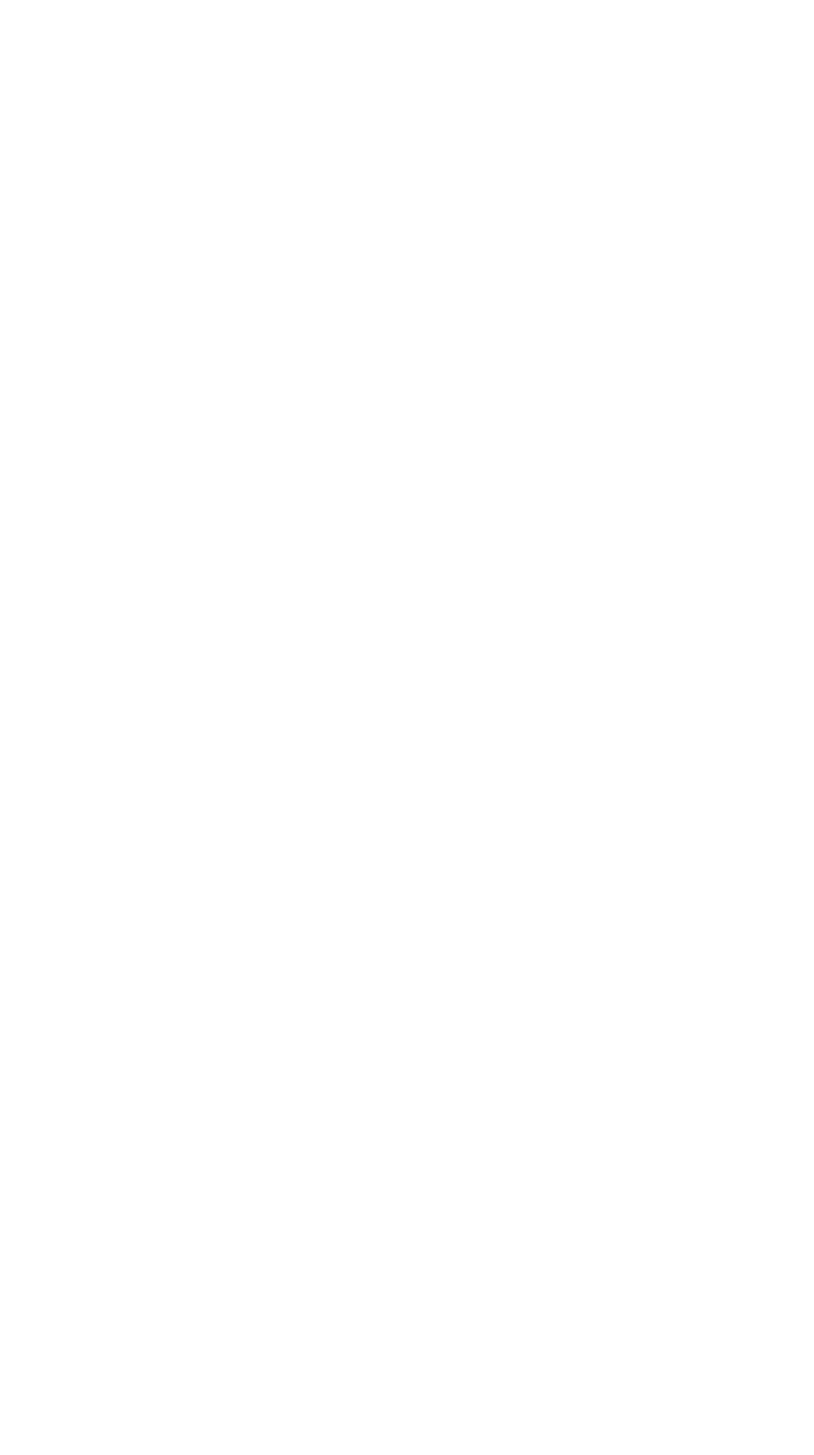
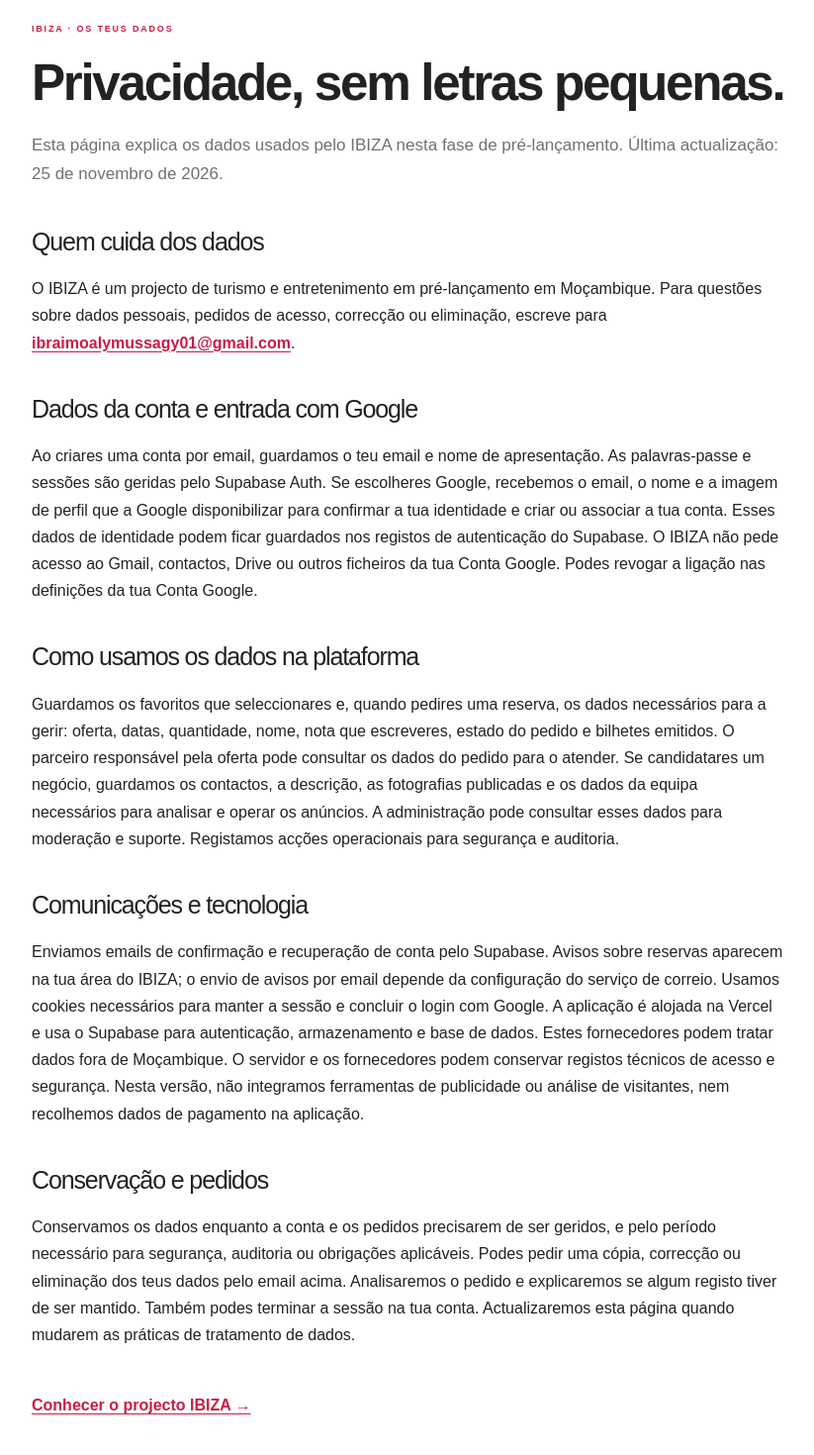
Before and after one commit to alyMussagy/Ibiza, a Next.js app: page /privacidade in a window 1280 px wide. Before the commit this address had no page. Shown: the part 140-1610 px from the top of the page at 99% size, without its empty margins (158-981 px from the left). Before the commit the page ends 800 px from the top, so only its background shows below. Built offline with nearby package versions, Linux system fonts and the light colour scheme.

Commit message:
Publish privacy page and update Next.js security patch

```diff
--- a/package.json
+++ b/package.json
@@ -27,7 +27,7 @@
     "clsx": "2.1.1",
     "drizzle-orm": "0.45.4",
     "lucide-react": "1.65.0",
-    "next": "16.4.3",
+    "next": "16.4.6",
     "nodemailer": "^10.3.1",
     "postgres": "4.0.0",
     "qrcode": "^1.5.4",
--- a/src/app/globals.css
+++ b/src/app/globals.css
@@ -693,6 +693,30 @@ p {
 .prose-page h2 {
   font-size: 25px;
   margin: 35px 0 15px;
+}
+.privacy-page p {
+  max-width: 760px;
+  line-height: 1.7;
+}
+.privacy-page a,
+.auth-privacy a {
+  color: #c91c47;
+  font-weight: 650;
+  text-decoration: underline;
+  text-underline-offset: 3px;
+}
+.privacy-page a:focus-visible,
+.auth-privacy a:focus-visible {
+  outline: 2px solid #c91c47;
+  outline-offset: 3px;
+}
+.privacy-return {
+  margin-top: 44px;
+}
+.account-panel > .auth-privacy {
+  margin-top: 18px;
+  font-size: 12px;
+  line-height: 1.6;
 }
 .skeleton {
   height: 340px;
--- /dev/null
+++ b/src/app/privacidade/page.tsx
@@ -0,0 +1,81 @@
+import Link from "next/link";
+
+export const metadata = { title: "Privacidade" };
+
+export default function Privacy() {
+  return (
+    <main id="main" className="shell category-page prose-page privacy-page">
+      <span className="eyebrow coral">IBIZA · OS TEUS DADOS</span>
+      <h1>Privacidade, sem letras pequenas.</h1>
+      <p className="lead">
+        Esta página explica os dados usados pelo IBIZA nesta fase de
+        pré-lançamento. Última actualização: 25 de novembro de 2026.
+      </p>
+
+      <h2>Quem cuida dos dados</h2>
+      <p>
+        O IBIZA é um projecto de turismo e entretenimento em pré-lançamento em
+        Moçambique. Para questões sobre dados pessoais, pedidos de acesso,
+        correcção ou eliminação, escreve para{" "}
+        <a href="mailto:ibraimoalymussagy01@gmail.com">
+          ibraimoalymussagy01@gmail.com
+        </a>
+        .
+      </p>
+
+      <h2>Dados da conta e entrada com Google</h2>
+      <p>
+        Ao criares uma conta por email, guardamos o teu email e nome de
+        apresentação. As palavras-passe e sessões são geridas pelo Supabase
+        Auth. Se escolheres Google, recebemos o email, o nome e a imagem de
+        perfil que a Google disponibilizar para confirmar a tua identidade e
+        criar ou associar a tua conta. Esses dados de identidade podem ficar
+        guardados nos registos de autenticação do Supabase. O IBIZA não pede
+        acesso ao Gmail, contactos, Drive ou outros ficheiros da tua Conta
+        Google. Podes revogar a ligação nas definições da tua Conta Google.
+      </p>
+
+      <h2>Como usamos os dados na plataforma</h2>
+      <p>
+        Guardamos os favoritos que seleccionares e, quando pedires uma reserva,
+        os dados necessários para a gerir: oferta, datas, quantidade, nome,
+        nota que escreveres, estado do pedido e bilhetes emitidos. O parceiro
+        responsável pela oferta pode consultar os dados do pedido para o
+        atender. Se candidatares um negócio, guardamos os contactos, a
+        descrição, as fotografias publicadas e os dados da equipa necessários
+        para analisar e operar os anúncios. A administração pode consultar
+        esses dados para moderação e suporte. Registamos acções operacionais
+        para segurança e auditoria.
+      </p>
+
+      <h2>Comunicações e tecnologia</h2>
+      <p>
+        Enviamos emails de confirmação e recuperação de conta pelo Supabase.
+        Avisos sobre reservas aparecem na tua área do IBIZA; o envio de avisos
+        por email depende da configuração do serviço de correio. Usamos cookies
+        necessários para manter a sessão e concluir o login com Google. A
+        aplicação é alojada na Vercel e usa o Supabase para autenticação,
+        armazenamento e base de dados. Estes fornecedores podem tratar dados
+        fora de Moçambique. O servidor e os fornecedores podem conservar
+        registos técnicos de acesso e segurança. Nesta versão, não integramos
+        ferramentas de publicidade ou análise de visitantes, nem recolhemos
+        dados de pagamento na aplicação.
+      </p>
+
+      <h2>Conservação e pedidos</h2>
+      <p>
+        Conservamos os dados enquanto a conta e os pedidos precisarem de ser
+        geridos, e pelo período necessário para segurança, auditoria ou
+        obrigações aplicáveis. Podes pedir uma cópia, correcção ou eliminação
+        dos teus dados pelo email acima. Analisaremos o pedido e explicaremos
+        se algum registo tiver de ser mantido. Também podes terminar a sessão
+        na tua conta. Actualizaremos esta página quando mudarem as práticas de
+        tratamento de dados.
+      </p>
+
+      <p className="privacy-return">
+        <Link href="/sobre">Conhecer o projecto IBIZA →</Link>
+      </p>
+    </main>
+  );
+}
--- a/src/app/sobre/page.tsx
+++ b/src/app/sobre/page.tsx
@@ -1,3 +1,4 @@
+import Link from "next/link";
 export const metadata = { title: "Sobre o projecto" };
 export default function About() {
   return (
@@ -10,22 +11,15 @@ export default function About() {
       </p>
       <h2>O que podes fazer agora</h2>
       <p>
-        Explorar uma prévia visual, pesquisar exemplos e conhecer as categorias.
-        Não existem ofertas comerciais activas, reservas, pagamentos ou bilhetes
-        nesta versão.
+        Explorar destinos e categorias, criar uma conta e conhecer as ofertas
+        publicadas. As opções de reserva dependem da disponibilidade de cada
+        parceiro. Algumas páginas ainda apresentam conteúdo ilustrativo.
       </p>
       <h2 id="privacidade">Privacidade nesta versão</h2>
       <p>
-        Quando o acesso a contas estiver activado, o registo guarda o teu nome e
-        email; as palavras-passe são geridas pelo Supabase Auth. As candidaturas
-        guardam os dados de contacto e a descrição do negócio para análise pela
-        equipa IBIZA. Os contactos empresariais só são acessíveis aos membros do
-        negócio e à administração. Não recolhemos dados de pagamento. Não
-        incluímos ferramentas de publicidade ou análise de visitantes. As
-        pesquisas aparecem no endereço da página; evita introduzir dados
-        pessoais. O servidor pode gerar registos técnicos de acesso. A política
-        completa e o canal de exercício de direitos serão disponibilizados antes
-        do lançamento público.
+        Consulta a nossa <Link href="/privacidade">página de privacidade</Link>
+        para saberes que dados usamos, como funciona a entrada com Google e
+        como nos contactar.
       </p>
       <h2>Fotografia e redes sociais</h2>
       <p>
--- a/src/components/layout/auth-shell.tsx
+++ b/src/components/layout/auth-shell.tsx
@@ -59,6 +59,12 @@ export function AuthShell({
             </form>
           </div>
         )}
+        {(mode === "login" || mode === "register") && (
+          <p className="auth-privacy">
+            Descobre como usamos os teus dados na nossa{" "}
+            <Link href="/privacidade">página de privacidade</Link>.
+          </p>
+        )}
         <div className="account-links">
           {mode === "login" ? (
             <>
--- a/src/components/layout/footer.tsx
+++ b/src/components/layout/footer.tsx
@@ -19,7 +19,7 @@ export function Footer() {
           <strong>Faz parte do IBIZA</strong>
           <Link href="/business">Para parceiros</Link>
           <Link href="/sobre">Sobre o projecto</Link>
-          <Link href="/sobre#privacidade">Privacidade nesta versão</Link>
+          <Link href="/privacidade">Privacidade</Link>
         </div>
       </div>
       <div className="shell footer-bottom">
```
Also changed, not shown: 1 other file (tests, documents, lock files or other folders).
